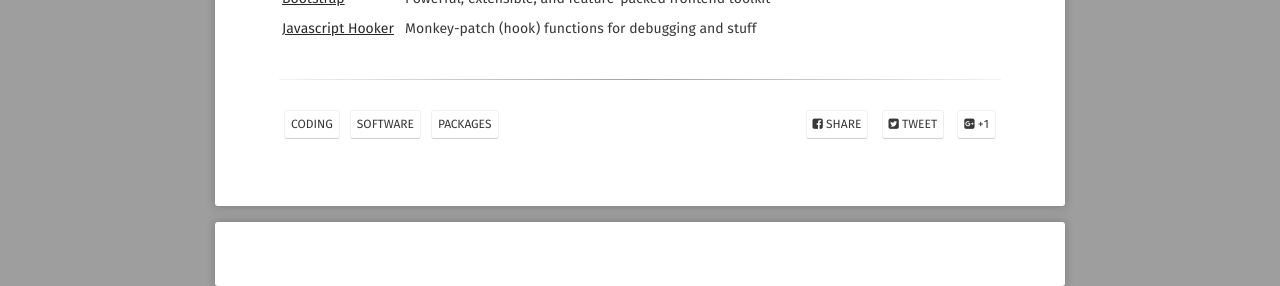
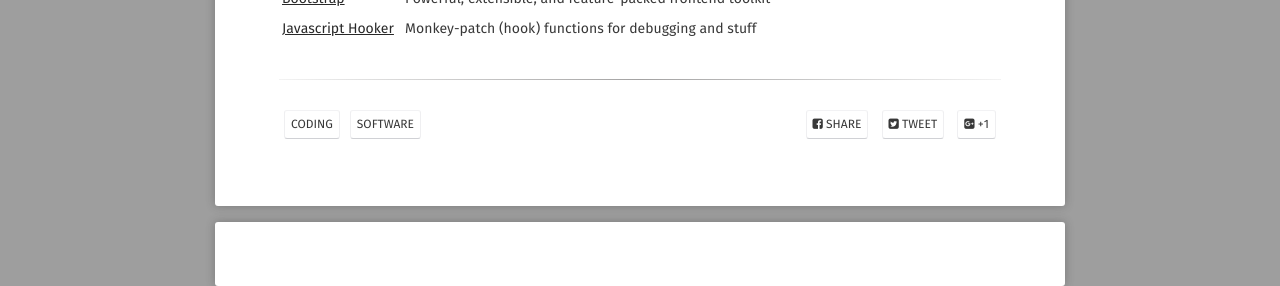
Before and after one commit to o7878x/o7878x.github.io, a Jekyll site: the page built from _posts/2025-07-12-coding-packages.md, in a window 1280 px wide. Shown: the part 1842-2128 px from the top of the page. Built offline with Jekyll 4.4.1, drawn with Linux system fonts in a browser that asks for light colours; some web fonts are replaced; comment, search, counter and statistics services are not loaded.

Commit message:
feature:update packages tag

```diff
--- a/_posts/2025-07-12-coding-packages.md
+++ b/_posts/2025-07-12-coding-packages.md
@@ -7,7 +7,6 @@ comments: true
 tag:
 - coding
 - software
-- packages
 ---
 
 ## C++
```
